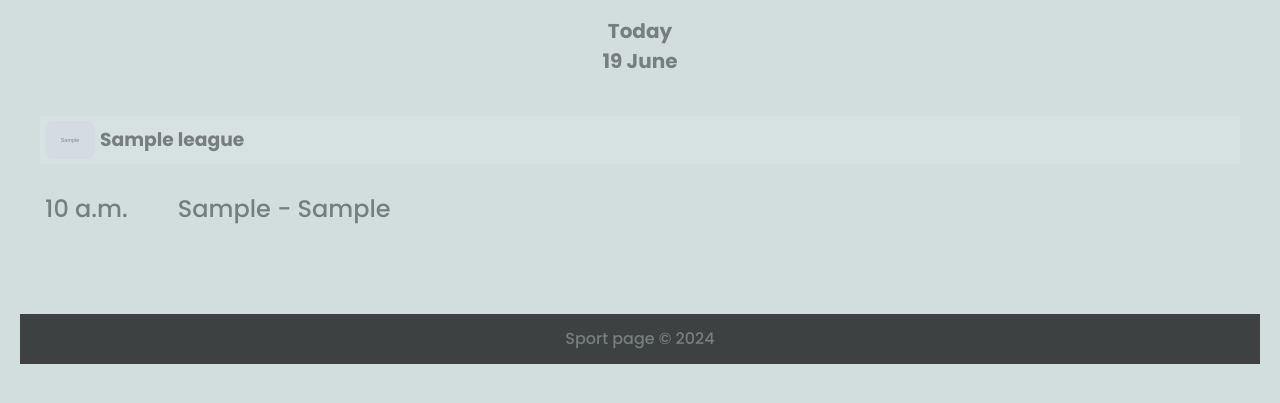
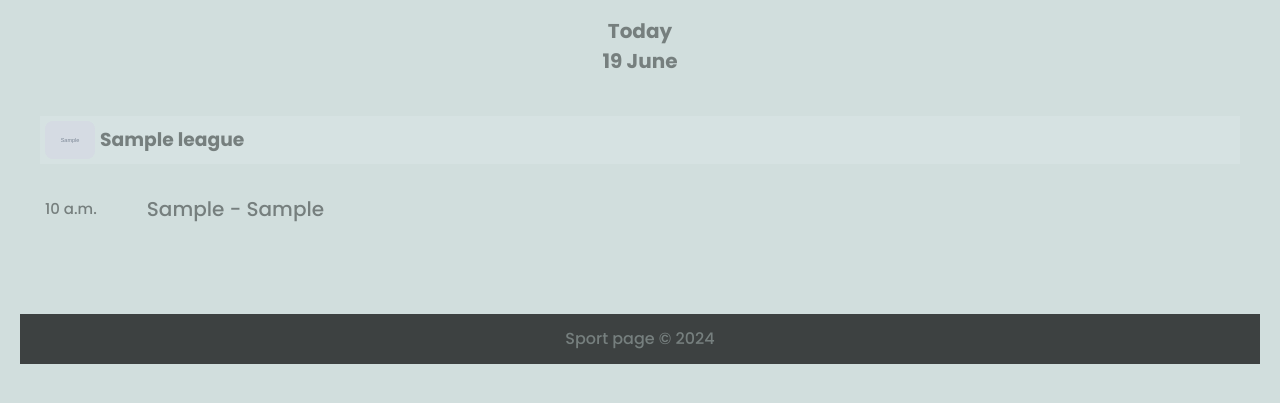
Before and after one commit to abdulle12/sportpage-django-project, a Django app: page /livescore/ in a window 1280 px wide. Shown: the part 64-467 px from the top of the page. Run offline with Django 5.2, Linux system fonts and the light colour scheme; tables that the repository leaves empty hold one stand-in row (values such as "Sample post"); grey boxes marked "Sample" are stand-in pictures.

Commit message:
edited livescore page

```diff
--- a/static/livescore.css
+++ b/static/livescore.css
@@ -58,6 +58,15 @@ main {
     line-height: 40px;
     font-size: 24px;
  }
+
+ .time {
+    line-height: 40px;
+    font-size: 15px;
+ }
+ .team {
+    line-height: 40px;
+    font-size: 20px;
+ }
  .social {
 
         width: 220px;
--- a/templates/livescore.html
+++ b/templates/livescore.html
@@ -70,8 +70,8 @@
 
         {% for match in league.matches.all %}
         <div class="bottom">
-            <p>{{ match.time }}</p>
-            <p>{{ match.team1 }} - {{ match.team2 }}</p>
+            <p class="time">{{ match.time }}</p>
+            <p class="team">{{ match.team1 }} - {{ match.team2 }}</p>
         </div>
         {% endfor %}
     </div>
```
